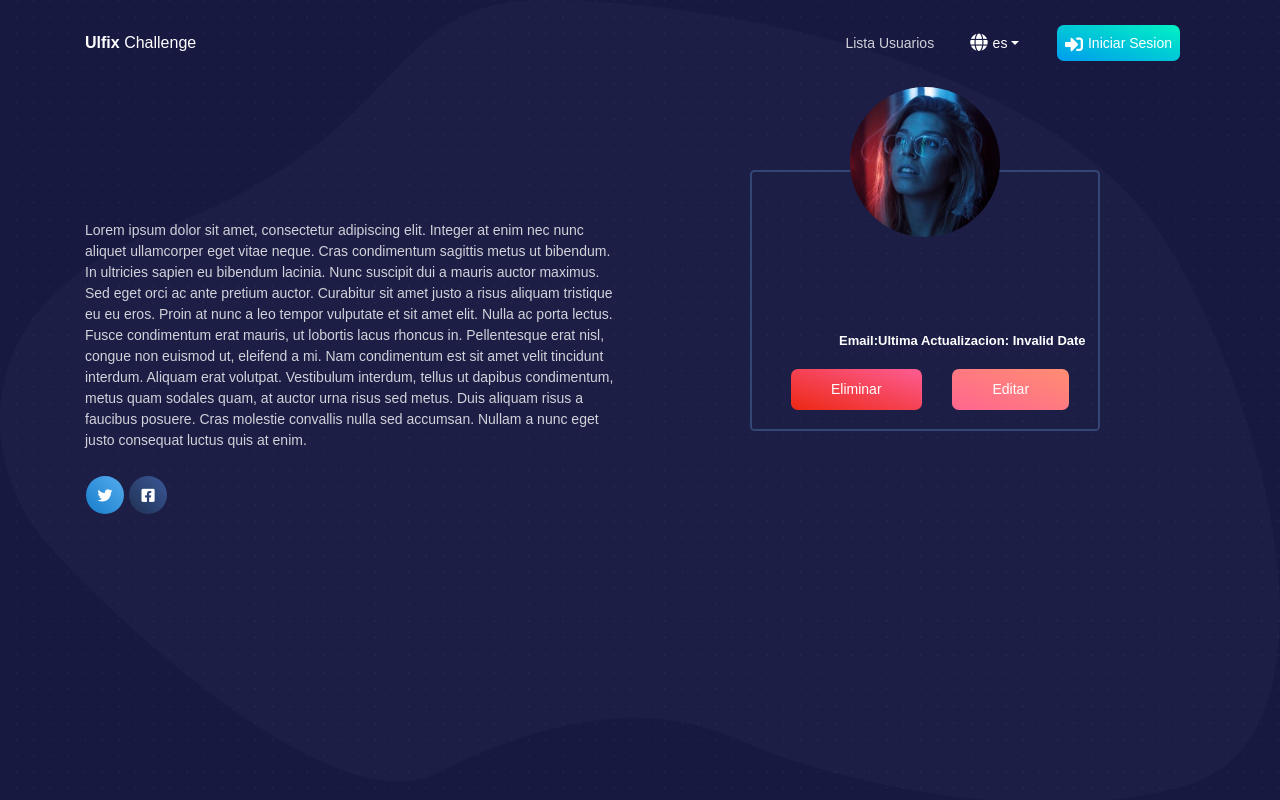
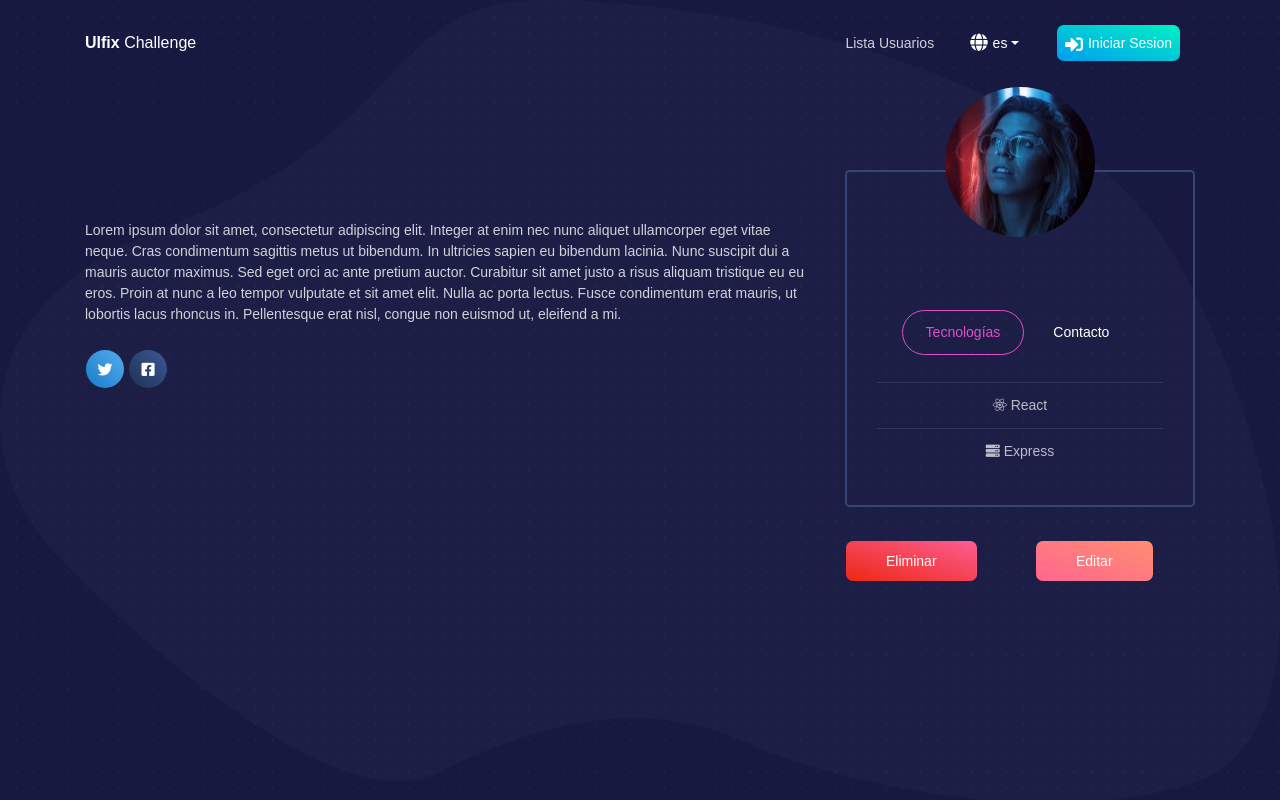
Before and after one commit to MauricioMiramontes/ulfix-challenge, a React (Create React App) app in the folder ulfix-frontend/: page /profile in a window 1280 px wide. Shown: the top 800 px of the page. Built offline with nearby package versions, Linux system fonts and the light colour scheme; no server answers.

Commit message:
Se cambia diseño de perfil

```diff
--- a/ulfix-frontend/src/views/Profile.js
+++ b/ulfix-frontend/src/views/Profile.js
@@ -1,5 +1,6 @@
 import { useState, useEffect } from 'react'
 import { useNavigate } from 'react-router-dom'
+import classnames from 'classnames'
 
 // reactstrap components
 import {
@@ -10,7 +11,13 @@ import {
   Container,
   Row,
   Col,
-  UncontrolledTooltip
+  UncontrolledTooltip,
+  TabContent,
+  TabPane,
+  Table,
+  Nav,
+  NavItem,
+  NavLink
 } from 'reactstrap'
 
 import NavbarComp from '../components/Navbar.js'
@@ -20,6 +27,7 @@ import DeleteModal from '../components/DeleteUserModal.js'
 function Profile (props) {
   const [user, setUser] = useState({})
   const [deleteModal, setDeleteModal] = useState(false)
+  const [tabs, setTabs] = useState(1)
   const navigate = useNavigate()
 
   // API Call - Get User
@@ -35,14 +43,6 @@ function Profile (props) {
       .then(dataUser => setUser(dataUser))
       .catch(error => console.log(error))
   }, [])
-
-  // Da formato a la fecha antes de mostrarla
-  const formatDate = (date) => {
-    const objDate = new Date(date)
-    const formatedDate = objDate.toLocaleString('es-MX', { timezone: 'GMT-5', hour12: true, timeStyle: 'short', dateStyle: 'medium' })
-
-    return formatedDate
-  }
 
   const deleteUser = () => {
     // Se hace la llamada a la API para recolectar los datos de usurios
@@ -90,7 +90,7 @@ function Profile (props) {
           <section className='section section-coins'>
             <Container className='align-items-center'>
               <Row>
-                <Col lg='6' md='6'>
+                <Col lg='8' md='6'>
                   <h1 className='profile-title text-left'>{user.name}</h1>
                   <p className='profile-description'>
                     Lorem ipsum dolor sit amet, consectetur adipiscing elit.
@@ -103,10 +103,6 @@ function Profile (props) {
                     Proin at nunc a leo tempor vulputate et sit amet elit. Nulla ac porta lectus.
                     Fusce condimentum erat mauris, ut lobortis lacus rhoncus in.
                     Pellentesque erat nisl, congue non euismod ut, eleifend a mi.
-                    Nam condimentum est sit amet velit tincidunt interdum. Aliquam erat volutpat.
-                    Vestibulum interdum, tellus ut dapibus condimentum, metus quam sodales quam, at auctor urna risus sed metus.
-                    Duis aliquam risus a faucibus posuere. Cras molestie convallis nulla sed accumsan.
-                    Nullam a nunc eget justo consequat luctus quis at enim.
                   </p>
                   <div className='btn-wrapper profile pt-3'>
                     <Button
@@ -137,28 +133,91 @@ function Profile (props) {
                 </Col>
                 <Col className='ml-auto mr-auto' lg='4' md='6'>
                   <Card className='card-coin card-plain'>
-                    <CardHeader className='justify-content-center'>
+                    <CardHeader>
                       <img
                         alt='...'
                         className='img-center img-fluid rounded-circle'
                         src={require('../assets/img/mike.jpg')}
                       />
-                      <h2 className='title ml-3'>{user.name}</h2>
+                      <h3 className='title'>{user.name}</h3>
                     </CardHeader>
                     <CardBody>
-                      <Row className='ml-4'>
-                        <h5 className='title ml-5'>Email: {user.email}</h5>
-                        <h5 className='title'>
-                          {
-                            props.lenguage === 'es'
-                              ? <>Ultima Actualizacion: </>
-                              : <>Last Update: </>
-                          }
-                          {formatDate(user.updated)}
-                        </h5>
+                      <Nav
+                        className='nav-tabs-primary justify-content-center'
+                        tabs
+                      >
+                        <NavItem>
+                          <NavLink
+                            className={classnames({
+                              active: tabs === 1
+                            })}
+                            onClick={(e) => {
+                              e.preventDefault()
+                              setTabs(1)
+                            }}
+                            href='#pablo'
+                          >
+                            {props.lenguage === 'es' ? 'Tecnologías' : 'Tecnologies'}
+                          </NavLink>
+                        </NavItem>
+                        <NavItem>
+                          <NavLink
+                            className={classnames({
+                              active: tabs === 2
+                            })}
+                            onClick={(e) => {
+                              e.preventDefault()
+                              setTabs(2)
+                            }}
+                            href='#pablo'
+                          >
+                            {props.lenguage === 'es' ? 'Contacto' : 'Contact'}
+                          </NavLink>
+                        </NavItem>
+                      </Nav>
+                      <TabContent
+                        className='tab-subcategories'
+                        activeTab={'tab' + tabs}
+                      >
+                        <TabPane tabId='tab1'>
+                          <Table className='tablesorter'>
+                            <tbody>
+                              <tr>
+                                <td style={{ textAlign: 'center' }}>
+                                  <i className='fab fa-react' />{' '}React
+                                </td>
+                              </tr>
+                              <tr>
+                                <td style={{ textAlign: 'center' }}>
+                                  <i className='fas fa-server' />{' '}Express
+                                </td>
+                              </tr>
+                            </tbody>
+                          </Table>
+                        </TabPane>
+                        <TabPane tabId='tab2'>
+                          <Table className='tablesorter'>
+                            <tbody>
+                              <tr>
+                                <td style={{ textAlign: 'center' }}>
+                                  <i class='fas fa-envelope' />{' ' + user.email}
+                                </td>
+                              </tr>
+                              <tr>
+                                <td style={{ textAlign: 'center' }}>
+                                  <i class='fas fa-phone' />{' '}555555555
+                                </td>
+                              </tr>
+                            </tbody>
+                          </Table>
+                        </TabPane>
+                      </TabContent>
+                    </CardBody>
+                  </Card>
+                </Col>
               </Row>
-                      <Row className='ml-2'>
-                        <Col md='6' sm='6'>
+              <Row>
+                <Col md={{ size: '2', offset: '8' }} sm='2'>
                   <Button
                     color='danger'
                     onClick={() => setDeleteModal(!deleteModal)}
@@ -170,7 +229,7 @@ function Profile (props) {
                     }
                   </Button>
                 </Col>
-                        <Col md='6' sm='6'>
+                <Col md='2' sm='2'>
                   <Button
                     color='warning'
                     onClick={() => navigate('/edit-user')}
@@ -183,11 +242,6 @@ function Profile (props) {
                   </Button>
                 </Col>
               </Row>
-
-                    </CardBody>
-                  </Card>
-                </Col>
-              </Row>
             </Container>
           </section>
         </div>
--- a/ulfix-frontend/src/views/UserList.js
+++ b/ulfix-frontend/src/views/UserList.js
@@ -47,7 +47,7 @@ function UserList (props) {
             <Row>
               <h1>
                 {props.lenguage === 'es' ? <>Lista de usuarios</> : <>User List</>}<br />
-                <hr className='line-info' />
+                <hr className='line-primary' />
               </h1>
             </Row>
             <Row>
```
Lines whose indentation alone changed are shown as unchanged.
